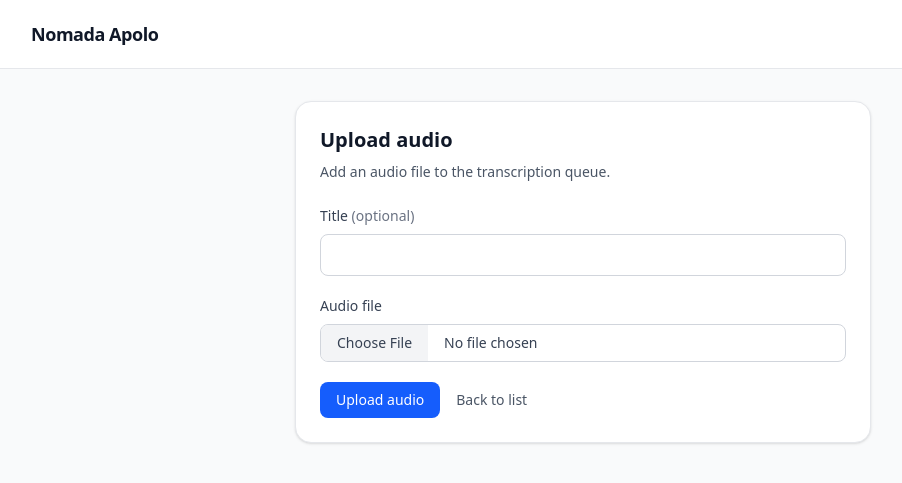
After one commit to lx116/NomadaApolo, a Django app: page /upload/ in a window 1280 px wide. The commit adds this page. Shown: the top 483 px of the page, without its empty margins (57-959 px from the left). Run offline with Django 5.2, Linux system fonts and the light colour scheme.

Commit message:
feat(upload): add local upload page and align API suffix validation

```diff
--- /dev/null
+++ b/api/forms.py
@@ -0,0 +1,19 @@
+from pathlib import Path
+
+from django import forms
+
+from transcriptor.audio import SUPPORTED_SUFFIXES
+
+
+class AudioUploadForm(forms.Form):
+    title = forms.CharField(max_length=200, required=False)
+    audio_file = forms.FileField()
+
+    def clean_audio_file(self):
+        audio_file = self.cleaned_data["audio_file"]
+        if Path(audio_file.name).suffix.lower() not in SUPPORTED_SUFFIXES:
+            supported = ", ".join(sorted(SUPPORTED_SUFFIXES))
+            raise forms.ValidationError(
+                f"Unsupported audio file. Supported suffixes: {supported}."
+            )
+        return audio_file
--- a/api/ui_views.py
+++ b/api/ui_views.py
@@ -1,7 +1,12 @@
+from pathlib import Path
+
+from django.contrib import messages
 from django.core.exceptions import ObjectDoesNotExist
 from django.http import HttpResponse
-from django.shortcuts import get_object_or_404, render
+from django.shortcuts import get_object_or_404, redirect, render
 
+from api.forms import AudioUploadForm
+from api.local_owner import get_local_owner
 from api.models import Audio
 
 
@@ -23,3 +28,23 @@ def audio_list(request, pk=None) -> HttpResponse:
             "transcription": transcription,
         },
     )
+
+
+def audio_upload(request) -> HttpResponse:
+    form = (
+        AudioUploadForm(request.POST, request.FILES)
+        if request.method == "POST"
+        else AudioUploadForm()
+    )
+    if request.method == "POST" and form.is_valid():
+        audio_file = form.cleaned_data["audio_file"]
+        title = form.cleaned_data["title"] or Path(audio_file.name).stem[:200]
+        Audio.objects.create(
+            owner=get_local_owner(),
+            title=title,
+            audio_file=audio_file,
+        )
+        messages.success(request, "Audio uploaded successfully.")
+        return redirect("audio-list")
+
+    return render(request, "audio/upload.html", {"form": form})
--- a/api/validartors.py
+++ b/api/validartors.py
@@ -1,10 +1,13 @@
 from django.core.exceptions import ValidationError
 import os
+
+from transcriptor.audio import SUPPORTED_SUFFIXES
+
 
 def validate_audio_file(file):
 
     extension = os.path.splitext(file.name)[1].lower()
-    valid_extensions = ['.mp3', '.wav', '.ogg', '.m4a', '.flac']
+    valid_extensions = sorted(SUPPORTED_SUFFIXES)
 
     if extension not in valid_extensions:
         raise ValidationError(f"The file extension isn't admitted. Please use: {', '.join(valid_extensions)}")
--- a/nomadaapolo/settings.py
+++ b/nomadaapolo/settings.py
@@ -125,6 +125,7 @@ USE_TZ = True
 STATIC_URL = 'static/'
 MEDIA_URL = "media/"
 MEDIA_ROOT = BASE_DIR / "media"
+LOCAL_OWNER_USERNAME = os.getenv("LOCAL_OWNER_USERNAME", "local")
 
 
 # Email
--- a/nomadaapolo/urls.py
+++ b/nomadaapolo/urls.py
@@ -17,11 +17,12 @@ Including another URLconf
 from django.contrib import admin
 from django.urls import include, path
 
-from api.ui_views import audio_list
+from api.ui_views import audio_list, audio_upload
 
 urlpatterns = [
     path('admin/', admin.site.urls),
     path('api/', include('api.urls')),
+    path('upload/', audio_upload, name='audio-upload'),
     path('', audio_list, name='audio-list'),
     path('audios/<uuid:pk>/', audio_list, name='audio-detail'),
 ]
--- a/templates/audio/list.html
+++ b/templates/audio/list.html
@@ -1,6 +1,10 @@
 {% extends "base.html" %}
 
 {% block title %}Audios | Nomada Apolo{% endblock %}
+
+{% block header_actions %}
+  <a href="{% url 'audio-upload' %}" class="rounded-lg bg-blue-600 px-4 py-2 text-sm font-medium text-white hover:bg-blue-700">Upload audio</a>
+{% endblock %}
 
 {% block content %}
   {% if selected %}
@@ -33,7 +37,7 @@
     <section class="rounded-2xl border border-dashed border-gray-300 bg-white px-6 py-16 text-center">
       <h1 class="text-xl font-semibold">No audios yet</h1>
       <p class="mx-auto mt-3 max-w-xl leading-7 text-gray-600">
-        The upload page will come later. For now, add audio records and run
+        Upload an audio file from the <a href="{% url 'audio-upload' %}" class="font-medium text-blue-600 hover:text-blue-700">Upload audio</a> page, then run
         <code class="rounded bg-gray-100 px-1.5 py-1 text-sm">python manage.py transcribe_pending</code>
         to generate transcripts.
       </p>
--- /dev/null
+++ b/templates/audio/upload.html
@@ -0,0 +1,30 @@
+{% extends "base.html" %}
+
+{% block title %}Upload audio | Nomada Apolo{% endblock %}
+
+{% block content %}
+  <section class="mx-auto max-w-xl rounded-2xl border border-gray-200 bg-white p-6 shadow-sm">
+    <h1 class="text-xl font-semibold">Upload audio</h1>
+    <p class="mt-2 text-sm text-gray-600">Add an audio file to the transcription queue.</p>
+
+    <form method="post" enctype="multipart/form-data">
+      <div class="mt-6 space-y-5">
+      {% csrf_token %}
+      <div>
+        <label for="{{ form.title.id_for_label }}" class="mb-2 block text-sm font-medium text-gray-700">Title <span class="font-normal text-gray-500">(optional)</span></label>
+        <input type="text" name="{{ form.title.html_name }}" id="{{ form.title.id_for_label }}" maxlength="200" value="{{ form.title.value|default_if_none:'' }}" class="w-full rounded-lg border border-gray-300 px-3 py-2 focus:border-blue-500 focus:outline-none">
+        {% for error in form.title.errors %}<p class="mt-2 text-sm text-red-700">{{ error }}</p>{% endfor %}
+      </div>
+      <div>
+        <label for="{{ form.audio_file.id_for_label }}" class="mb-2 block text-sm font-medium text-gray-700">Audio file</label>
+        <input type="file" name="{{ form.audio_file.html_name }}" id="{{ form.audio_file.id_for_label }}" required class="block w-full rounded-lg border border-gray-300 text-sm text-gray-700 file:mr-4 file:border-0 file:bg-gray-100 file:px-4 file:py-2">
+        {% for error in form.audio_file.errors %}<p class="mt-2 text-sm text-red-700">{{ error }}</p>{% endfor %}
+      </div>
+      <div class="flex items-center gap-4">
+        <button type="submit" class="rounded-lg bg-blue-600 px-4 py-2 text-sm font-medium text-white hover:bg-blue-700">Upload audio</button>
+        <a href="{% url 'audio-list' %}" class="text-sm font-medium text-gray-600 hover:text-gray-900">Back to list</a>
+      </div>
+      </div>
+    </form>
+  </section>
+{% endblock %}
```
Also changed, not shown: api/local_owner.py (added, +12 -0 lines), tests/test_ui_views.py (+1 -1 lines), tests/test_upload_view.py (added, +113 -0 lines).
